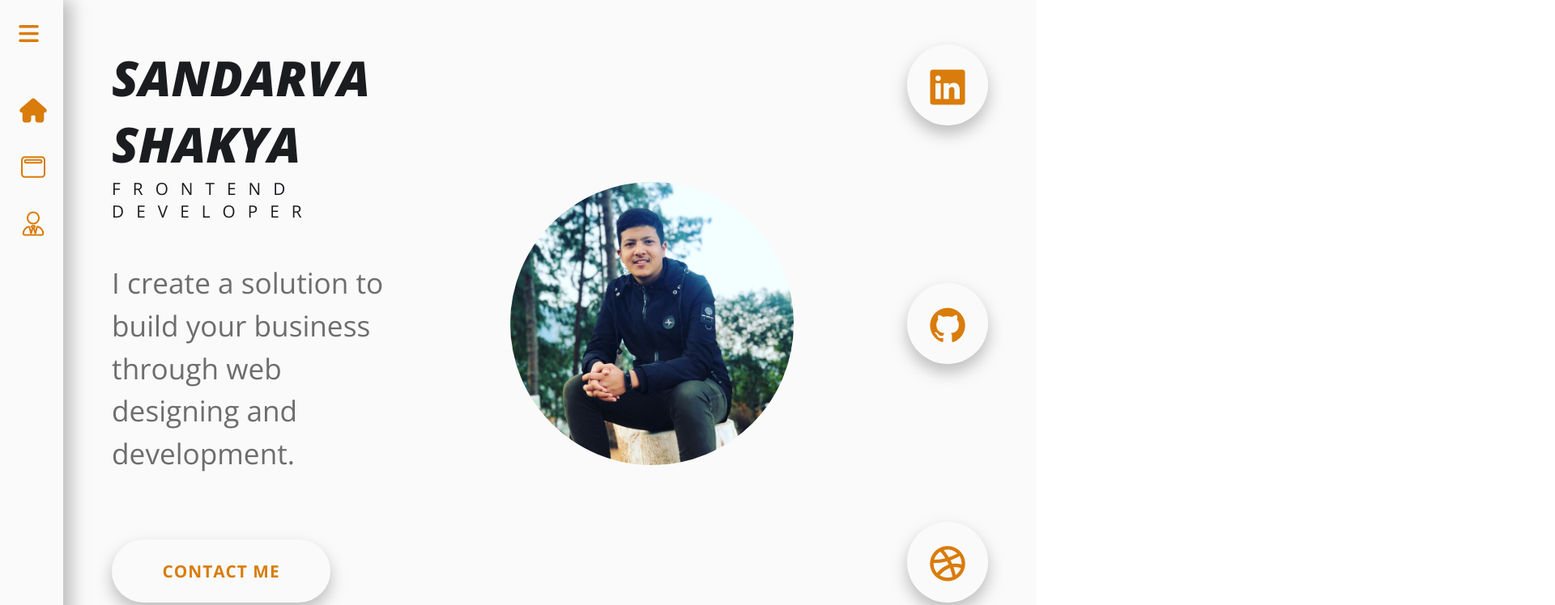
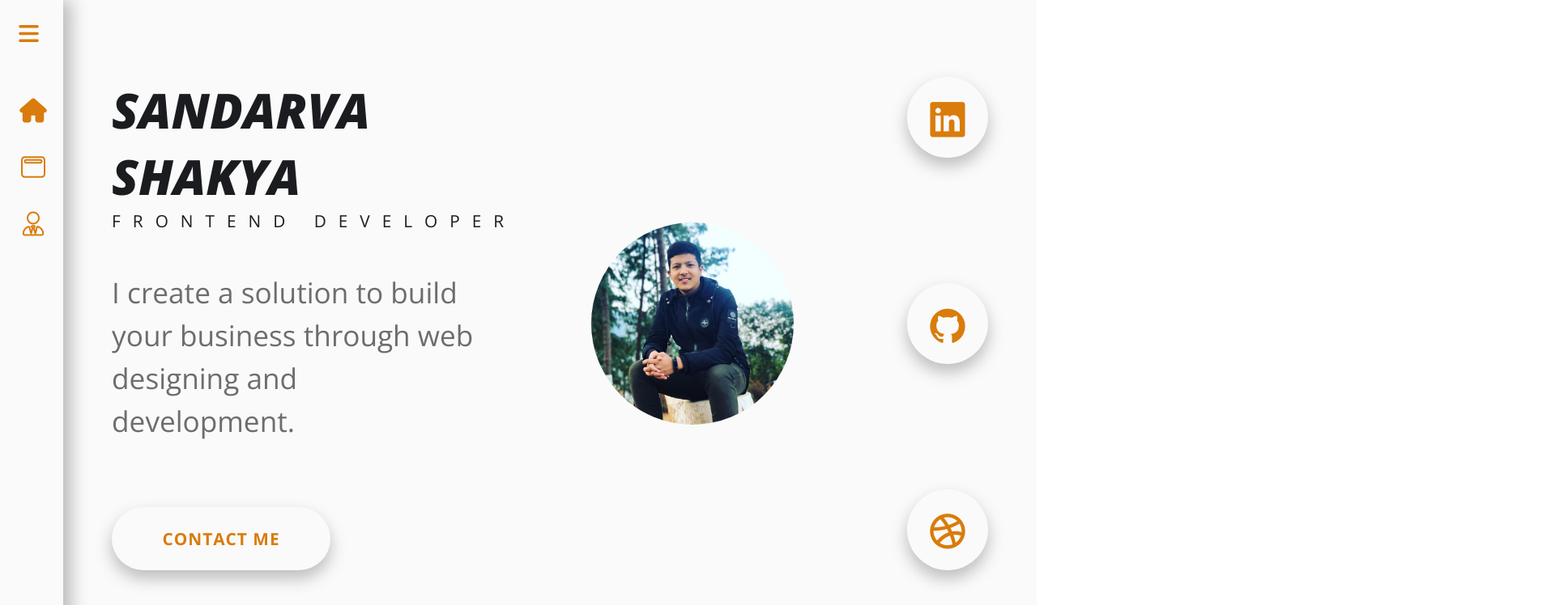
Before and after one commit to SandarvaShakya/portfolio-website, a plain HTML site: page index.html in a window 1280 px wide. Shown: the top 748 px of the page at 81% size, 1920 px wide, since content can reach past the window. Drawn offline with nearby package versions, Linux system fonts and the light colour scheme.

Commit message:
Bug fixes for tab view

```diff
--- a/styles/style.css
+++ b/styles/style.css
@@ -66,6 +66,7 @@
 }
 
 html {
+  overflow-x: hidden;
   scroll-behavior: smooth;
 }
 
@@ -754,4 +755,9 @@ input:checked + .slider:before {
   .heading {
     white-space: normal;
   }
+
+  .profile-img {
+    width: 250px;
+    height: 250px;
+  }
 }
```
